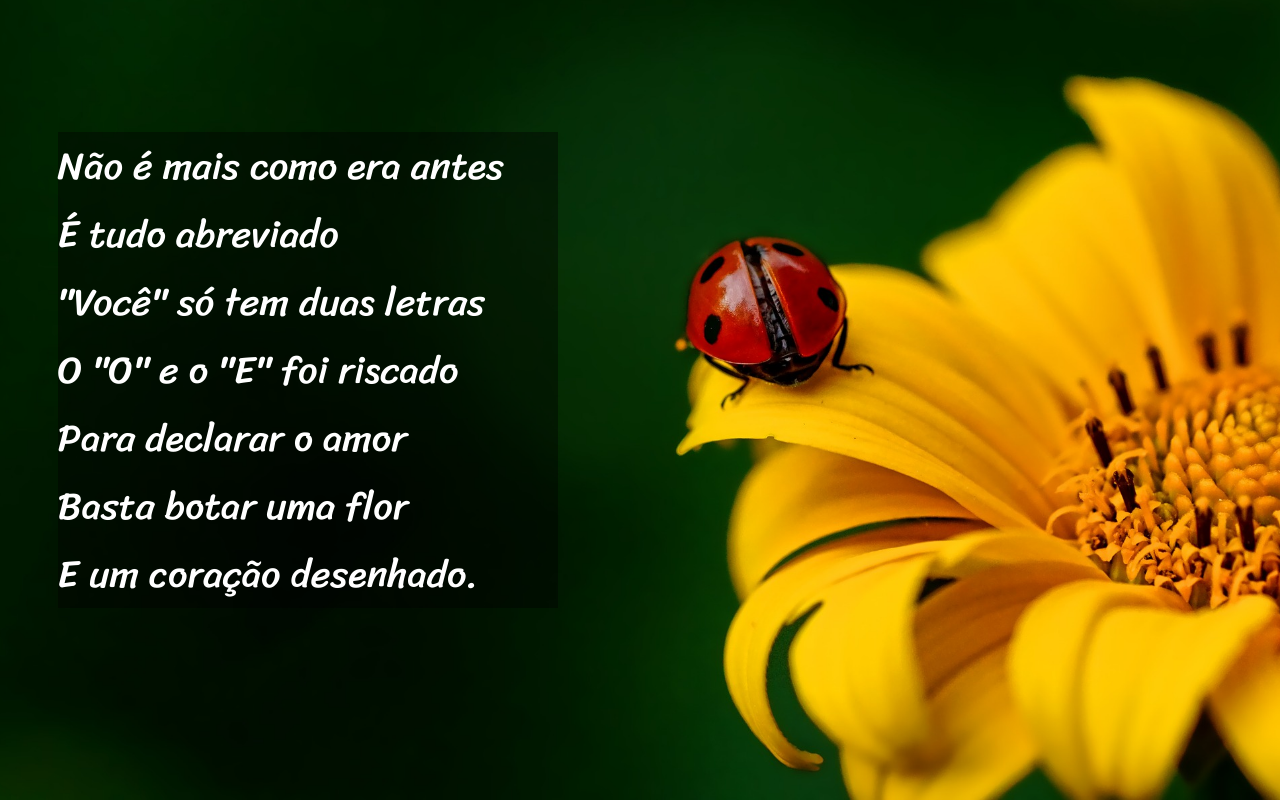
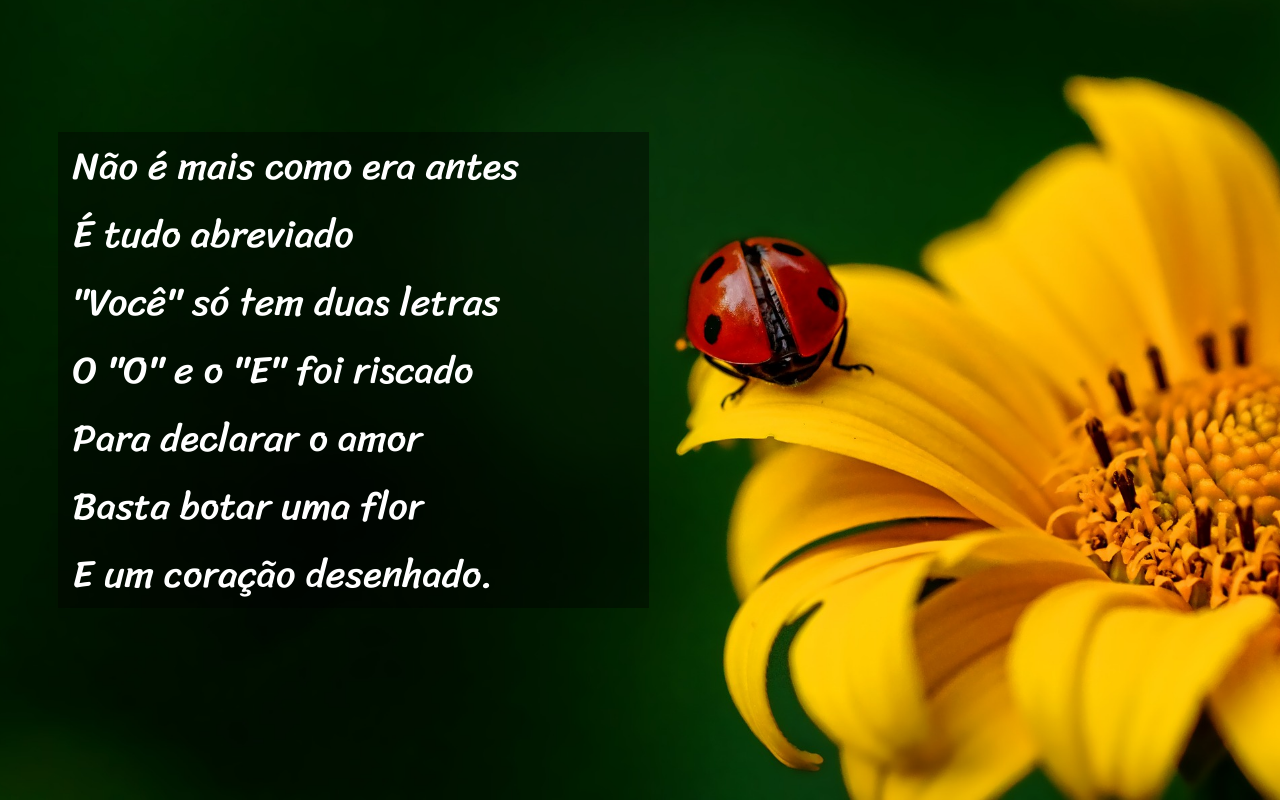
Before and after one commit to MatheusMottaTL/projeto-cordel, a plain HTML site: page index.html in a window 1280 px wide. Shown: the part 1180-1982 px from the top of the page. Drawn offline with Linux system fonts and the light colour scheme.

Commit message:
Update style.css

```diff
--- a/style.css
+++ b/style.css
@@ -75,7 +75,8 @@ section#background2{
 
 p.section-background{
     background-color: rgba(0, 0, 0, 0.405);
-    width: 500px;
+    width: 45vw;
+    padding: 0px 0px 0px 15px;
 }
 
 footer{
```
